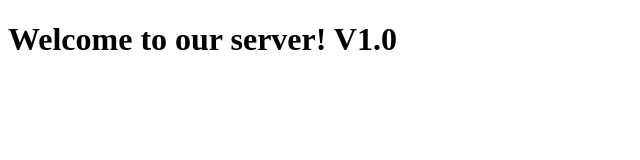
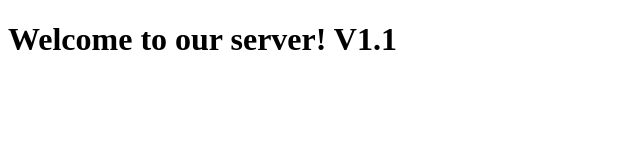
Before and after one commit to ibaraness/demo-server, a website: page src/app/html/homepage.html in a window 1280 px wide. Shown: the full height of the page, 0-640 px from the left. Drawn offline with Linux system fonts and the light colour scheme.

Commit message:
change homepage text

```diff
--- a/src/app/html/homepage.html
+++ b/src/app/html/homepage.html
@@ -6,6 +6,6 @@
     <title>Document</title>
 </head>
 <body>
-    <h1>Welcome to our server! V1.0</h1>
+    <h1>Welcome to our server! V1.1</h1>
 </body>
 </html>
```
